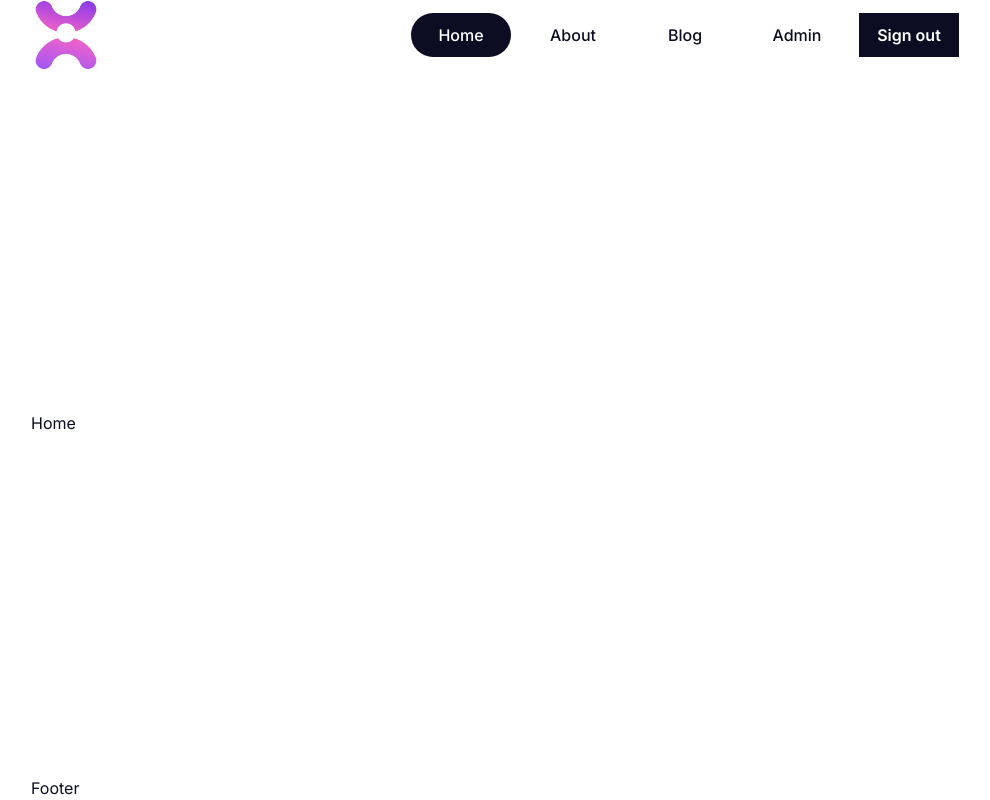
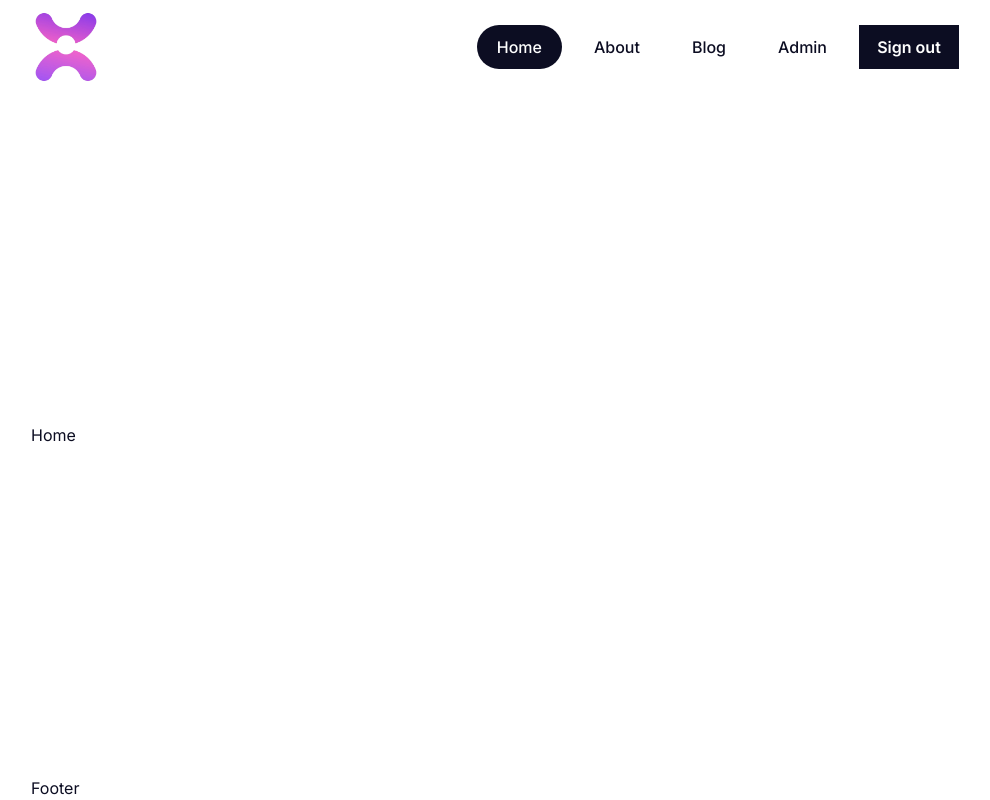
Before and after one commit to adrianurs/next-agency, a Next.js app: page / in a window 1280 px wide. Shown: the whole page, without its empty margins (145-1135 px from the left). Built offline with nearby package versions, Linux system fonts and the light colour scheme.

Commit message:
added husky

```diff
--- a/src/components/logo/component.tsx
+++ b/src/components/logo/component.tsx
@@ -2,8 +2,6 @@ import { LogoSrc } from '@/assets';
 import { LogoFC } from './types';
 import Image from 'next/image';
 
-export const Logo: LogoFC = ({width, height}) => {
-	return (
-		<Image src={LogoSrc} alt="agency logo" width={width || 70} height={height || 70} priority />
-	)
-}
+export const Logo: LogoFC = ({ width, height }) => {
+	return <Image src={LogoSrc} alt='Next agency logo' width={width || 70} height={height || 70} priority />;
+};
--- a/src/components/navbar/links/nav-link/styled.module.css
+++ b/src/components/navbar/links/nav-link/styled.module.css
@@ -1,5 +1,5 @@
 .nav_link_wrapper {
-	@apply transition-all min-w-[100px] p-2.5 rounded-3xl font-medium text-center;
+	@apply transition-all py-2.5 px-5 rounded-3xl font-medium text-center;
 }
 
 .active {
--- a/src/components/navbar/styled.module.css
+++ b/src/components/navbar/styled.module.css
@@ -1,5 +1,5 @@
 .nav_container {
-	@apply flex justify-between items-center;
+	@apply flex justify-between items-center py-3;
 }
 
 .nav_wrapper {
```
Also changed, not shown: package.json (+11 -5 lines), 1 other file (tests, documents, lock files or other folders).
